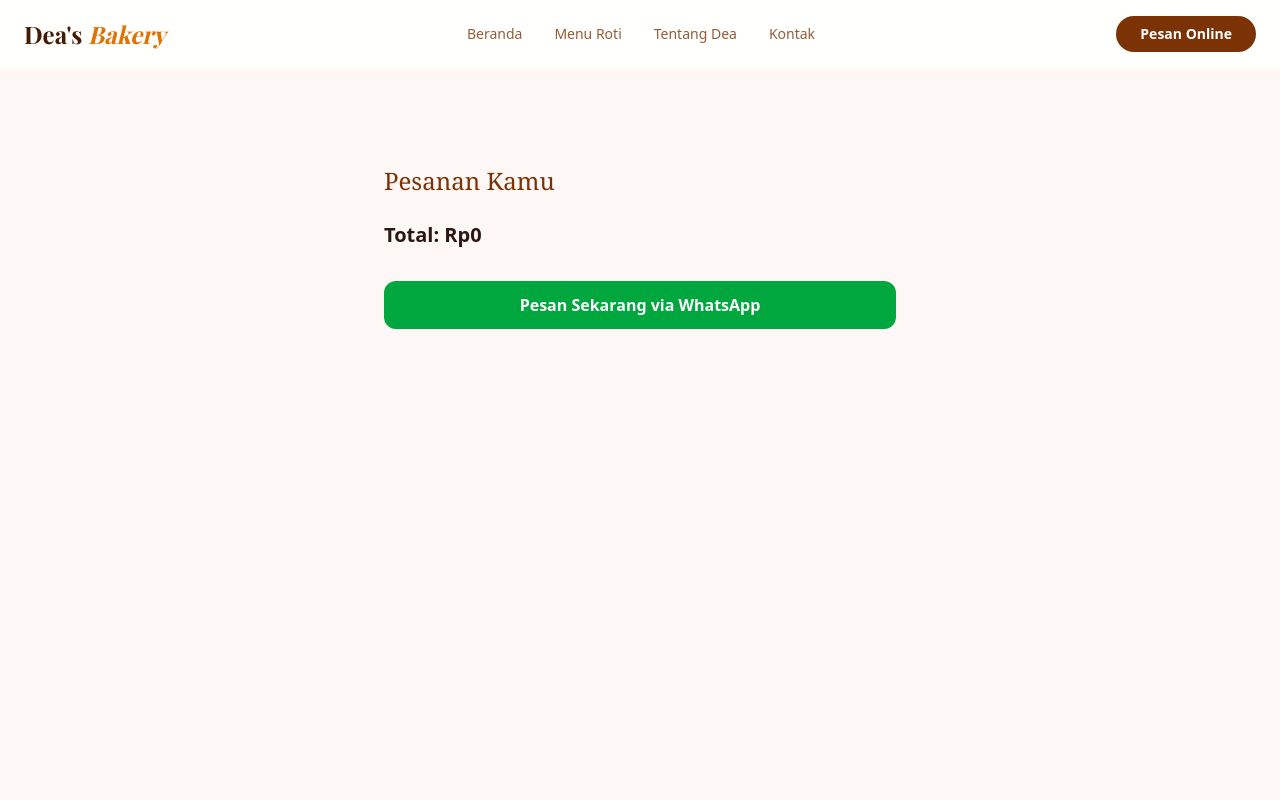
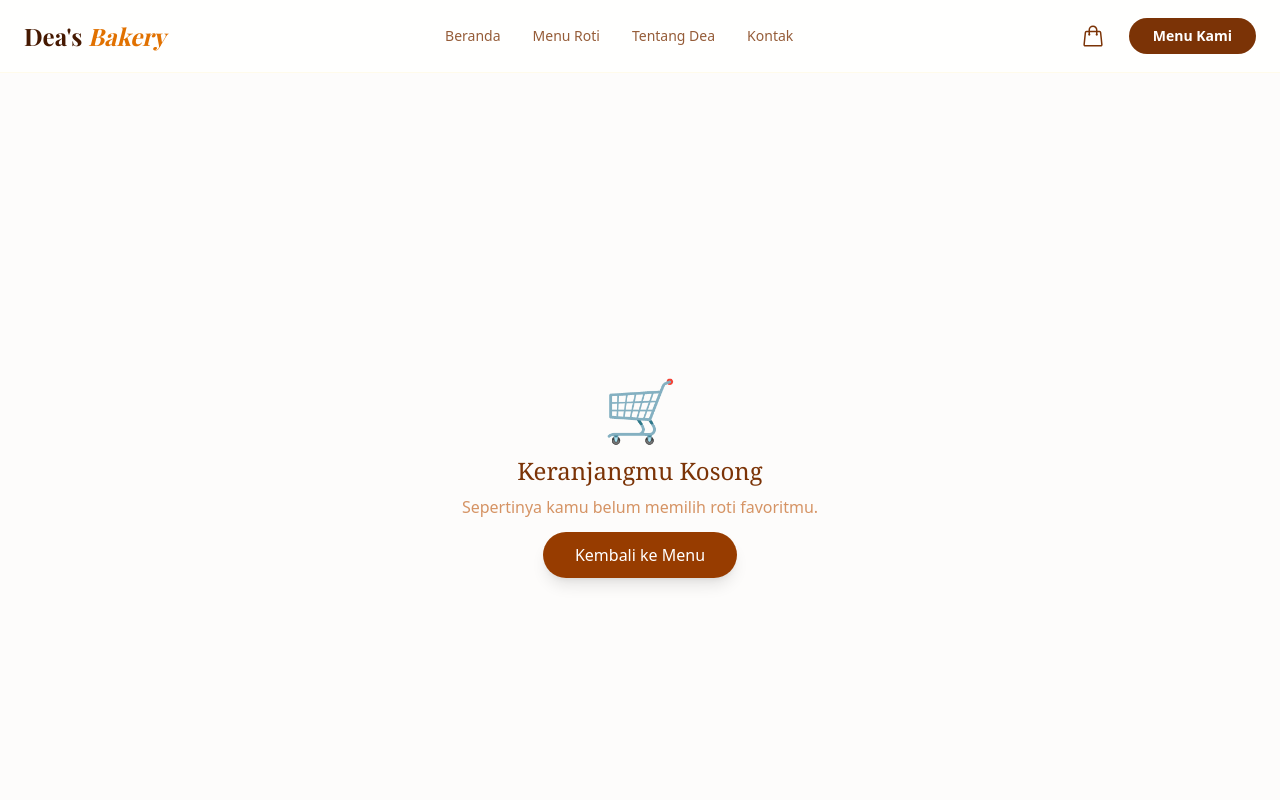
Before and after one commit to hilalhamdh/Deas-Bakery, a Next.js app: page /cart in a window 1280 px wide. Shown: the top 800 px of the page. Built offline with nearby package versions, Linux system fonts and the light colour scheme; a web font is replaced by a local one.

Commit message:
Force clean build

```diff
--- a/src/app/cart/page.tsx
+++ b/src/app/cart/page.tsx
@@ -1,29 +1,109 @@
 "use client";
 import { useCart } from "../../context/CartContext";
+import Link from "next/link";
+import { motion, AnimatePresence } from "framer-motion";
 
 export default function CartPage() {
-  const { cart } = useCart();
-  const total = cart.reduce((acc: number, item: any) => acc + (item.price * item.quantity), 0);
+  const { cart, removeFromCart, clearCart, totalPrice } = useCart();
 
-  const kirimWA = () => {
-    const nomor = "6281327632261"; // Isi nomor WA Dea
-    const teks = cart.map((i: any) => `${i.name} (${i.quantity}x)`).join(", ");
-    window.open(`https://wa.me/${nomor}?text=Halo Dea's Bakery, saya mau pesan: ${teks}. Total: Rp${total}`, "_blank");
+  const handleCheckout = () => {
+    const phone = "6281327632261"; // Ganti dengan nomor WhatsApp Toko Dea
+    const message = cart
+      .map((item: any) => `- ${item.name} (${item.quantity}x)`)
+      .join("\n");
+
+    const url = `https://wa.me/${phone}?text=Halo Dea's Bakery, saya ingin memesan:\n${message}\n\nTotal: Rp ${totalPrice.toLocaleString()}`;
+    window.open(url, "_blank");
   };
 
+  if (cart.length === 0) {
+    return (
+      <div className="min-h-screen flex flex-col items-center justify-center p-8 text-center bg-[#fdfcfb]">
+        <motion.div initial={{ opacity: 0 }} animate={{ opacity: 1 }}>
+          <span className="text-6xl mb-4 block">🛒</span>
+          <h1 className="text-2xl font-serif text-amber-900 mb-2">Keranjangmu Kosong</h1>
+          <p className="text-amber-700/60 mb-6">Sepertinya kamu belum memilih roti favoritmu.</p>
+          <Link href="/menu" className="bg-amber-800 text-white px-8 py-3 rounded-full hover:bg-amber-900 transition-all shadow-lg">
+            Kembali ke Menu
+          </Link>
+        </motion.div>
+      </div>
+    );
+  }
+
   return (
-    <div className="p-8 pt-24 max-w-xl mx-auto min-h-screen">
-      <h1 className="text-2xl font-serif mb-6 text-amber-900">Pesanan Kamu</h1>
-      {cart.map((item: any) => (
-        <div key={item.id} className="flex justify-between mb-4 border-b pb-2">
-          <span>{item.name} x{item.quantity}</span>
-          <span>Rp{(item.price * item.quantity).toLocaleString()}</span>
+    <div className="p-6 pt-28 max-w-2xl mx-auto min-h-screen bg-[#fdfcfb]">
+      <div className="flex justify-between items-end mb-8 border-b border-amber-100 pb-4">
+        <div>
+          <h1 className="text-3xl font-serif text-amber-950">Keranjang</h1>
+          <p className="text-amber-600 text-sm">Dea's Bakery - Freshly Baked</p>
         </div>
-      ))}
-      <div className="font-bold text-xl mt-4">Total: Rp{total.toLocaleString()}</div>
-      <button onClick={kirimWA} className="w-full bg-green-600 text-white py-3 rounded-xl mt-8 font-bold">
-        Pesan Sekarang via WhatsApp
-      </button>
+
+        {/* TOMBOL HAPUS SEMUA */}
+        <button
+          onClick={clearCart}
+          className="text-red-400 text-xs uppercase tracking-widest font-bold hover:text-red-600 transition-colors flex items-center gap-1"
+        >
+          <span>Hapus Semua</span>
+        </button>
+      </div>
+
+      <div className="space-y-4">
+        <AnimatePresence>
+          {cart.map((item: any) => (
+            <motion.div
+              key={item.id}
+              layout
+              initial={{ opacity: 0, x: -20 }}
+              animate={{ opacity: 1, x: 0 }}
+              exit={{ opacity: 0, x: 20 }}
+              className="flex justify-between items-center bg-white p-5 rounded-[1.5rem] shadow-sm border border-amber-50 group"
+            >
+              <div className="flex items-center gap-4">
+                <div className="bg-amber-50 w-12 h-12 rounded-xl flex items-center justify-center text-xl">
+                  🥐
+                </div>
+                <div>
+                  <p className="font-bold text-amber-950">{item.name}</p>
+                  <p className="text-sm text-amber-600 font-medium">
+                    {item.quantity}x <span className="mx-1">•</span> Rp {(item.price * item.quantity).toLocaleString()}
+                  </p>
+                </div>
+              </div>
+
+              {/* TOMBOL HAPUS PER ITEM (TONG SAMPAH) */}
+              <button
+                onClick={() => removeFromCart(item.id)}
+                className="p-3 bg-red-50 text-red-400 rounded-2xl opacity-0 group-hover:opacity-100 transition-all hover:bg-red-500 hover:text-white"
+                title="Hapus"
+              >
+                <svg xmlns="http://www.w3.org/2000/svg" fill="none" viewBox="0 0 24 24" strokeWidth={2} stroke="currentColor" className="w-5 h-5">
+                  <path strokeLinecap="round" strokeLinejoin="round" d="M14.74 9l-.346 9m-4.788 0L9.26 9m9.968-3.21c.342.052.682.107 1.022.166m-1.022-.165L18.16 19.673a2.25 2.25 0 01-2.244 2.077H8.084a2.25 2.25 0 01-2.244-2.077L4.772 5.79m14.456 0a48.108 48.108 0 00-3.478-.397m-12 .562c.34-.059.68-.114 1.022-.165m0 0a48.11 48.11 0 013.478-.397m7.5 0v-.916c0-1.18-.91-2.164-2.09-2.201a51.964 51.964 0 00-3.32 0c-1.18.037-2.09 1.022-2.09 2.201v.916m7.5 0a48.667 48.667 0 00-7.5 0" />
+                </svg>
+              </button>
+            </motion.div>
+          ))}
+        </AnimatePresence>
+      </div>
+
+      {/* FOOTER KERANJANG */}
+      <div className="mt-10 p-6 bg-amber-950 rounded-[2rem] text-white shadow-xl shadow-amber-900/20">
+        <div className="flex justify-between items-center mb-6">
+          <span className="text-amber-200/70 font-medium">Total Pembayaran</span>
+          <span className="text-2xl font-bold">Rp {totalPrice.toLocaleString()}</span>
+        </div>
+
+        <motion.button
+          whileTap={{ scale: 0.96 }}
+          onClick={handleCheckout}
+          className="w-full bg-white text-amber-950 py-4 rounded-xl font-bold hover:bg-amber-50 transition-all flex items-center justify-center gap-3"
+        >
+          <span className="text-lg">Kirim Pesanan ke WhatsApp</span>
+          <svg className="w-5 h-5" fill="currentColor" viewBox="0 0 24 24">
+            <path d="M.057 24l1.687-6.163c-1.041-1.804-1.588-3.849-1.587-5.946.003-6.556 5.338-11.891 11.893-11.891 3.181.001 6.167 1.24 8.413 3.488 2.246 2.248 3.484 5.236 3.484 8.417 0 6.556-5.338 11.892-11.893 11.892-1.997 0-3.951-.5-5.688-1.448l-6.309 1.652zm5.178-3.861c1.559.926 3.414 1.415 5.307 1.416 5.735 0 10.402-4.667 10.402-10.402s-4.667-10.402-10.402-10.402c-5.735 0-10.402 4.667-10.402 10.402 0 2.102.631 4.145 1.82 5.904l-1.066 3.89 3.941-1.034z" />
+          </svg>
+        </motion.button>
+      </div>
     </div>
   );
 }
--- a/src/components/Navbar.tsx
+++ b/src/components/Navbar.tsx
@@ -4,11 +4,13 @@ import { useState } from 'react';
 import Link from 'next/link';
 import { motion, AnimatePresence } from 'framer-motion';
 import { Playfair_Display } from 'next/font/google';
+import { useCart } from '../context/CartContext'; // <--- Tambahkan import ini
 
 const playfair = Playfair_Display({ subsets: ['latin'] });
 
 export default function Navbar() {
   const [isOpen, setIsOpen] = useState(false);
+  const { cartCount } = useCart(); // <--- Ambil jumlah keranjang
 
   const menuLinks = [
     { name: "Beranda", href: "/" },
@@ -26,7 +28,7 @@ export default function Navbar() {
           Dea&apos;s <span className="text-amber-600 italic">Bakery</span>
         </Link>
 
-        {/* Desktop Menu (Muncul di Laptop) */}
+        {/* Desktop Menu */}
         <div className="hidden md:flex gap-8 text-sm font-medium text-amber-900/80">
           {menuLinks.map((link) => (
             <Link key={link.name} href={link.href} className="hover:text-amber-600 transition-colors">
@@ -35,11 +37,36 @@ export default function Navbar() {
           ))}
         </div>
 
-        {/* Tombol Hamburger (Hanya Muncul di HP) */}
+        {/* Action Area: Keranjang & Button */}
+        <div className="flex items-center gap-4">
+          {/* IKON KERANJANG (Muncul di HP & Laptop) */}
+          <Link href="/cart" className="relative p-2 text-amber-900 hover:text-amber-600 transition-colors">
+            <svg xmlns="http://www.w3.org/2000/svg" fill="none" viewBox="0 0 24 24" strokeWidth={1.5} stroke="currentColor" className="w-6 h-6">
+              <path strokeLinecap="round" strokeLinejoin="round" d="M15.75 10.5V6a3.75 3.75 0 1 0-7.5 0v4.5m11.356-1.993 1.263 12c.07.665-.45 1.243-1.119 1.243H4.25a1.125 1.125 0 0 1-1.12-1.243l1.264-12A1.125 1.125 0 0 1 5.513 7.5h12.974c.576 0 1.059.435 1.119 1.007ZM8.625 10.5a.375.375 0 1 1-.75 0 .375.375 0 0 1 .75 0Zm7.5 0a.375.375 0 1 1-.75 0 .375.375 0 0 1 .75 0Z" />
+            </svg>
+            {cartCount > 0 && (
+              <motion.span
+                initial={{ scale: 0 }}
+                animate={{ scale: 1 }}
+                className="absolute top-0 right-0 bg-amber-600 text-white text-[10px] font-bold w-5 h-5 flex items-center justify-center rounded-full border-2 border-white"
+              >
+                {cartCount}
+              </motion.span>
+            )}
+          </Link>
+
+          {/* Desktop Only Button */}
+          <Link href="/menu" className="hidden md:block">
+            <button className="bg-amber-900 text-white px-6 py-2 rounded-full text-sm font-bold hover:bg-amber-800 transition-all">
+              Menu Kami
+            </button>
+          </Link>
+
+          {/* Hamburger (Mobile Only) */}
           <div className="md:hidden">
             <button
               onClick={() => setIsOpen(!isOpen)}
-            className="text-amber-900 focus:outline-none p-2"
+              className="text-amber-900 focus:outline-none p-1"
             >
               <svg className="w-6 h-6" fill="none" stroke="currentColor" viewBox="0 0 24 24">
                 {isOpen ? (
@@ -50,14 +77,10 @@ export default function Navbar() {
               </svg>
             </button>
           </div>
-
-        {/* Action Button (Desktop Only) */}
-        <button className="hidden md:block bg-amber-900 text-white px-6 py-2 rounded-full text-sm font-bold hover:bg-amber-800 transition-all">
-          Pesan Online
-        </button>
+        </div>
       </div>
 
-      {/* Mobile Menu Overlay (Muncul saat Hamburger diklik) */}
+      {/* Mobile Menu Overlay */}
       <AnimatePresence>
         {isOpen && (
           <motion.div
@@ -71,15 +94,17 @@ export default function Navbar() {
                 <Link
                   key={link.name}
                   href={link.href}
-                  onClick={() => setIsOpen(false)} // Tutup menu setelah klik
+                  onClick={() => setIsOpen(false)}
                   className="text-lg font-medium text-amber-900 hover:text-amber-600"
                 >
                   {link.name}
                 </Link>
               ))}
+              <Link href="/menu" onClick={() => setIsOpen(false)}>
                 <button className="bg-amber-900 text-white w-full py-3 rounded-xl font-bold mt-2">
-                Pesan Online
+                  Lihat Semua Menu
                 </button>
+              </Link>
             </div>
           </motion.div>
         )}
--- a/src/context/CartContext.tsx
+++ b/src/context/CartContext.tsx
@@ -6,6 +6,7 @@ const CartContext = createContext<any>(null);
 export function CartProvider({ children }: { children: React.ReactNode }) {
   const [cart, setCart] = useState<any[]>([]);
 
+  // 1. Fungsi Tambah ke Keranjang
   const addToCart = (product: any) => {
     setCart((prev) => {
       const existing = prev.find((item) => item.id === product.id);
@@ -18,10 +19,33 @@ export function CartProvider({ children }: { children: React.ReactNode }) {
     });
   };
 
+  // 2. Fungsi Hapus Satu Item (berdasarkan ID)
+  const removeFromCart = (id: any) => {
+    setCart((prev) => prev.filter((item) => item.id !== id));
+  };
+
+  // 3. Fungsi Hapus Semua Isi Keranjang
+  const clearCart = () => {
+    setCart([]);
+  };
+
+  // 4. Hitung Total Jumlah Item (Badge)
   const cartCount = cart.reduce((acc, item) => acc + item.quantity, 0);
 
+  // 5. Hitung Total Harga yang Harus Dibayar
+  const totalPrice = cart.reduce((acc, item) => acc + (item.price * item.quantity), 0);
+
   return (
-    <CartContext.Provider value={{ cart, addToCart, cartCount }}>
+    <CartContext.Provider
+      value={{
+        cart,
+        addToCart,
+        removeFromCart,
+        clearCart,
+        cartCount,
+        totalPrice
+      }}
+    >
       {children}
     </CartContext.Provider>
   );
```
Also changed, not shown: src/app/page.tsx (+6 -4 lines), src/components/Hero.tsx (+13 -9 lines). Lines whose indentation alone changed are shown as unchanged.
